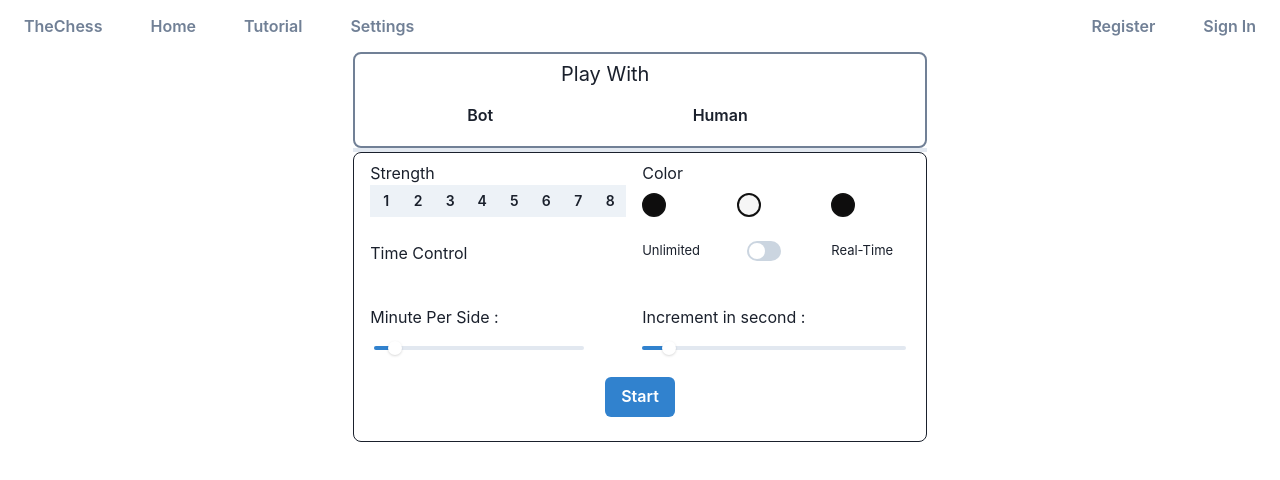
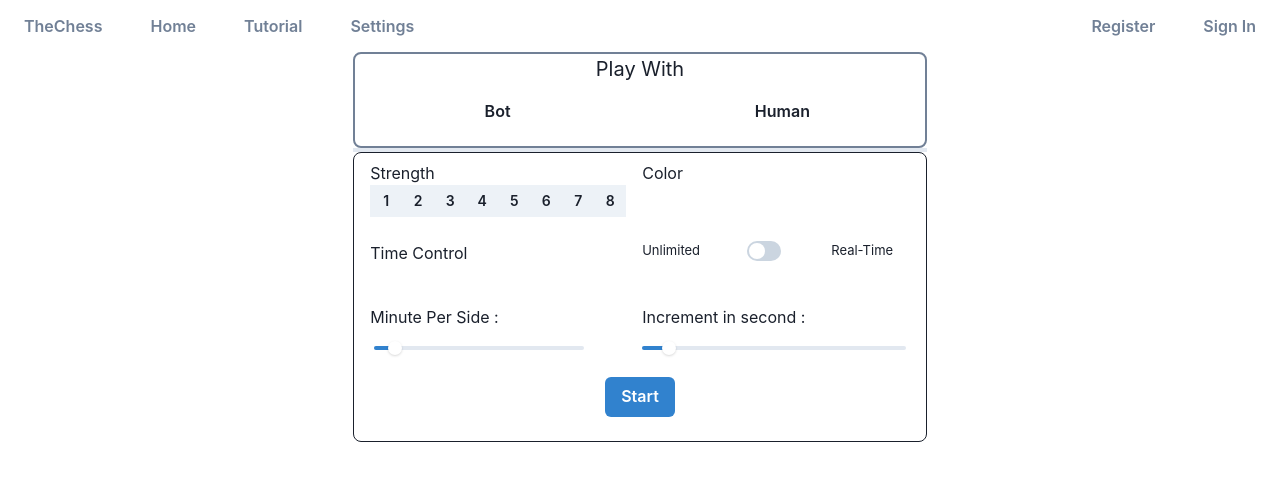
Before and after one commit to MarcelJulian/the-chess, a React (Create React App) app in the folder src/main/frontend/: page / in a window 1280 px wide. Shown: the top 480 px of the page. Built offline with nearby package versions, Linux system fonts and the light colour scheme.

Commit message:
fix: :lipstick: fix several fixed sizings

```diff
--- a/src/main/frontend/src/index.css
+++ /dev/null
@@ -1,59 +0,0 @@
-body {
-  margin: 0;
-  font-family: -apple-system, BlinkMacSystemFont, "Segoe UI", "Roboto", "Oxygen",
-    "Ubuntu", "Cantarell", "Fira Sans", "Droid Sans", "Helvetica Neue",
-    sans-serif;
-  -webkit-font-smoothing: antialiased;
-  -moz-osx-font-smoothing: grayscale;
-}
-
-code {
-  font-family: source-code-pro, Menlo, Monaco, Consolas, "Courier New",
-    monospace;
-}
-
-.btnBlack {
-  margin-right: auto;
-  padding: 10px;
-  text-align: center;
-  cursor: pointer;
-  outline: none;
-  /* color: rgb(253, 253, 253); */
-  background-color: #0e0d0d;
-  border: 2px solid rgb(17, 17, 17);
-  border-radius: 100%;
-}
-
-.btnWhite {
-  padding: 10px;
-  margin-right: auto;
-  text-align: center;
-  cursor: pointer;
-  outline: none;
-  /* color: rgb(251, 249, 249); */
-  border: 2px solid rgb(17, 17, 17);
-  background-color: #f6f6f6;
-  border-radius: 50%;
-}
-.btnBlack:hover {
-  background-color: #f8f8f8;
-  color: rgb(250, 250, 250);
-  border: 2px solid rgb(17, 17, 17);
-}
-.btnWhite:hover {
-  padding: 10px;
-  text-align: center;
-  cursor: pointer;
-  outline: none;
-  /* color: rgb(253, 253, 253); */
-  background-color: #0e0d0d;
-  border: 2px solid rgb(17, 17, 17);
-  border-radius: 100%;
-}
-
-.btnBlack:active,
-.btnWhite:active {
-  background-color: #439743;
-  /* box-shadow: 0 5px rgb(143, 130, 143); */
-  transform: translateY(1px);
-}
--- a/src/main/frontend/src/index.tsx
+++ b/src/main/frontend/src/index.tsx
@@ -1,5 +1,3 @@
-import "./index.css";
-
 import React from "react";
 
 import { ChakraProvider } from "@chakra-ui/react";
--- a/src/main/frontend/src/pages/HomePage/index.tsx
+++ b/src/main/frontend/src/pages/HomePage/index.tsx
@@ -25,36 +25,29 @@ function HomePage() {
   return (
     <Box>
       <NavBar />
-      <Container />
       <Container>
         {/* Container Atas */}
         <Box border="2px" borderColor="gray.500" borderRadius="lg" h="6rem">
-          <GridItem w="100%" h="8" bg="transparent">
-            <Center w="500px" h="40px" bg="transparent">
+          <GridItem w="100%" bg="transparent">
+            <Center bg="transparent">
               <Text fontSize={20}>Play With</Text>
             </Center>
           </GridItem>
           {/* Play with atas */}
 
           {/* Grid Tengah */}
-          <Grid templateColumns="repeat(2, 0fr)" gap={0}>
-            <GridItem colSpan={2} w="250px" h="60px" bg="transparent">
-              <Center w="250px" h="60px" bg="transparent">
-                <Button variant="ghost" w="220px" h="50px">
+          <Grid templateColumns="repeat(2, 50%)" gap={0}>
+            <GridItem>
+              <Center>
+                <Button w="90%" px="0" py="0" mx="0" variant="ghost">
                   Bot
                 </Button>
               </Center>
             </GridItem>
 
-            <GridItem
-              colStart={3}
-              colEnd={5}
-              w="240px"
-              h="50px"
-              bg="transparent"
-            >
-              <Center w="230px" h="60px" bg="transparent">
-                <Button variant="ghost" w="220px" h="50px">
+            <GridItem>
+              <Center>
+                <Button w="90%" px="0" py="0" mx="0" variant="ghost">
                   Human
                 </Button>
               </Center>
```
